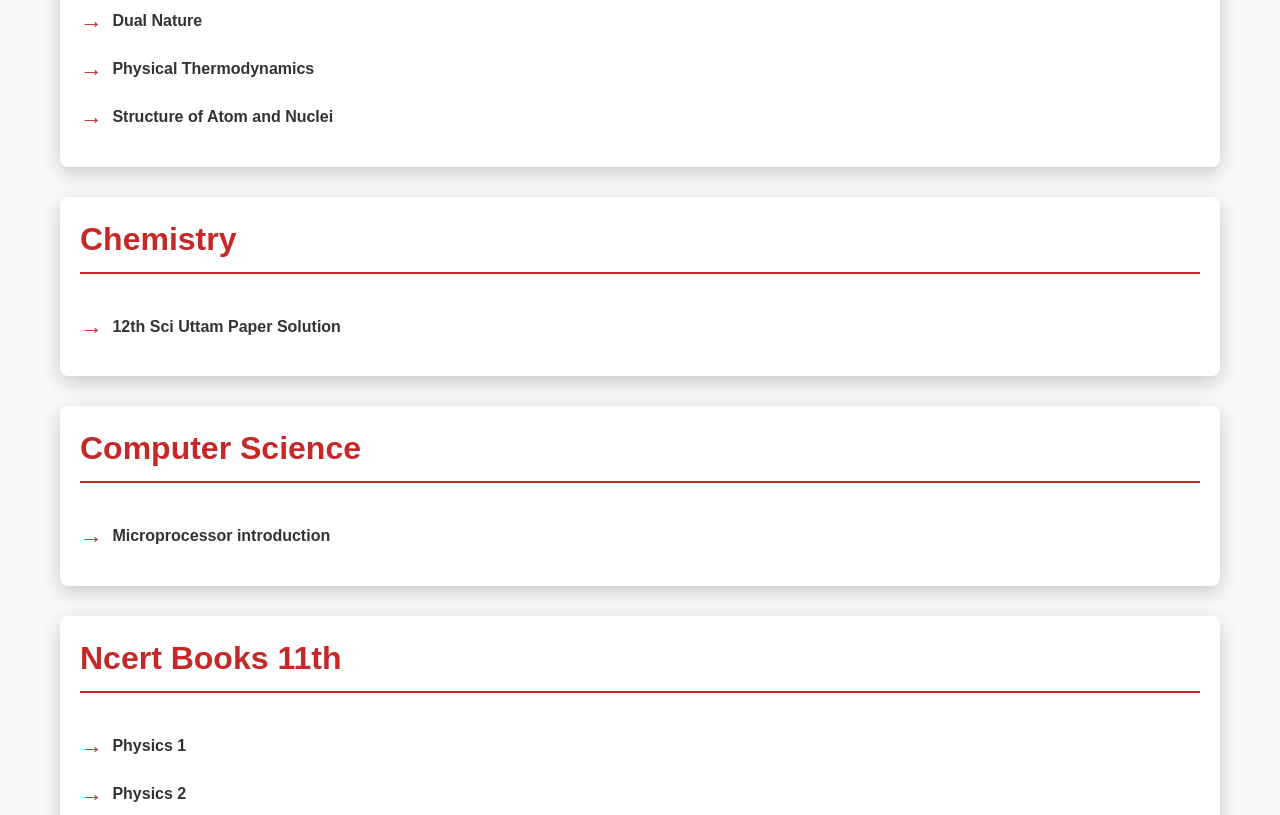
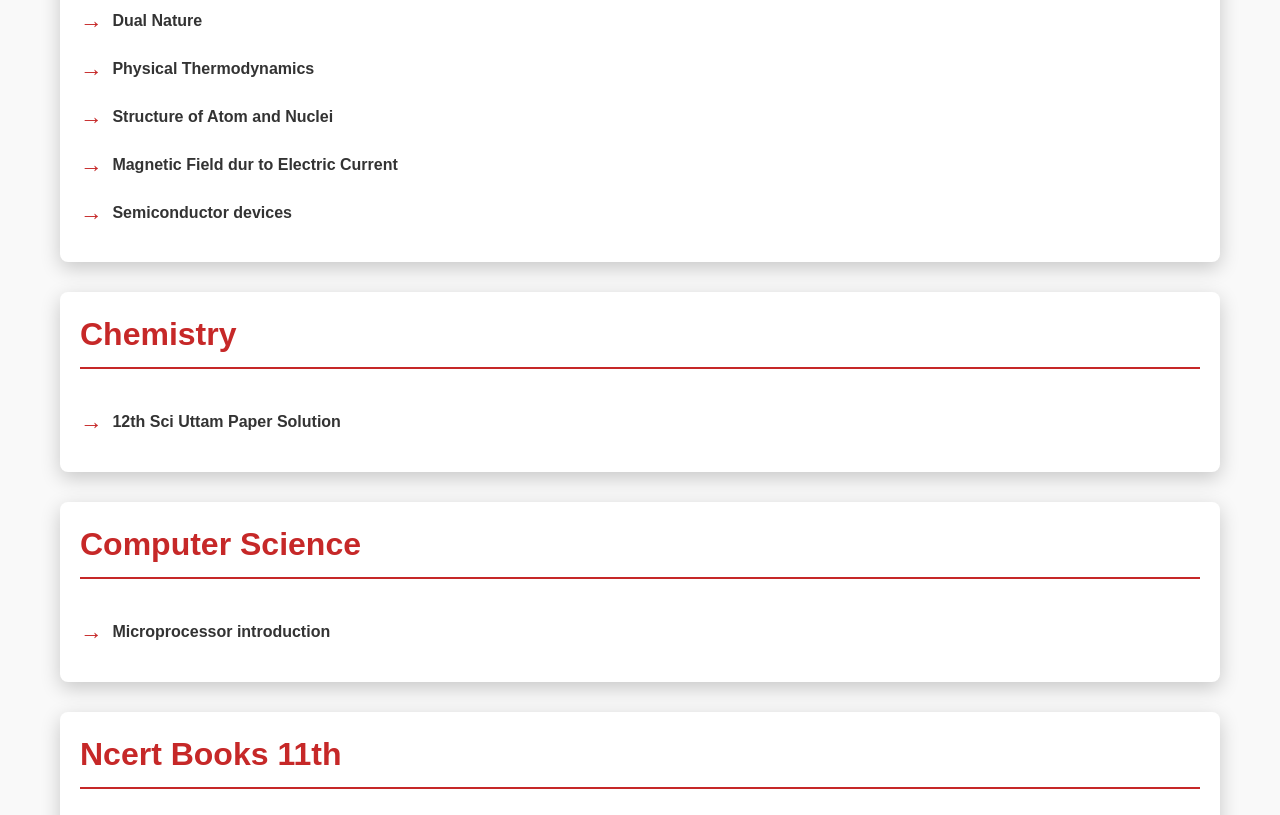
Before and after one commit to NayaksTutorials/11and12hsc, a plain HTML site: page index.html in a window 1280 px wide. Shown: the part 1430-2245 px from the top of the page. Drawn offline with Linux system fonts and the light colour scheme.

Commit message:
Update index.html

```diff
--- a/index.html
+++ b/index.html
@@ -61,6 +61,8 @@
                 <li><a href="Dual Nature.pdf">Dual Nature</a></li>
                 <li><a href="thermodynamics.pdf">Physical Thermodynamics</a></li>
                 <li><a href="Structure of Atom and Nuclei.pdf">Structure of Atom and Nuclei</a></li>
+                <li><a href="Magnetic Field dur to Electric Current.pdf">Magnetic Field dur to Electric Current</a></li>
+                <li><a href="16. Semiconductor devices">Semiconductor devices</a></li>
                 <!-- Add more links as needed -->
             </ul>
         </section>
@@ -108,6 +110,7 @@
         <ul>
             <li><a href="phyjournal.pdf">Physics Journal</a></li>
              <li><a href="chemjournal.pdf">Chemistry Journal</a></li>
+            <li><a href="Advanced JavaScript practicals.pdf">Advanced JavaScript practicals</a></li>
         </ul>
     </section>
                 <section id="Quadriatic equation solver">
```
